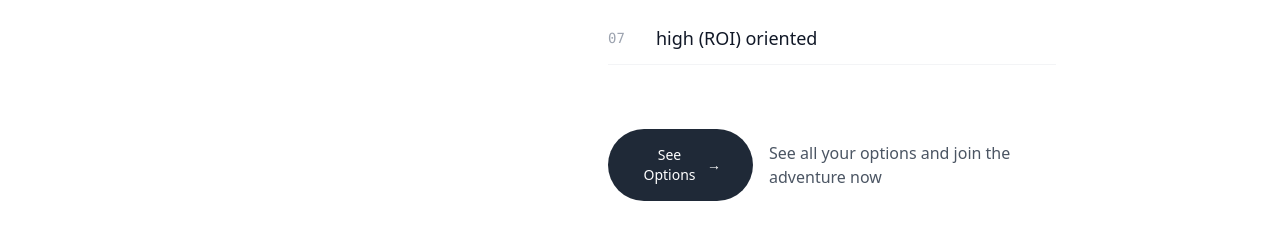
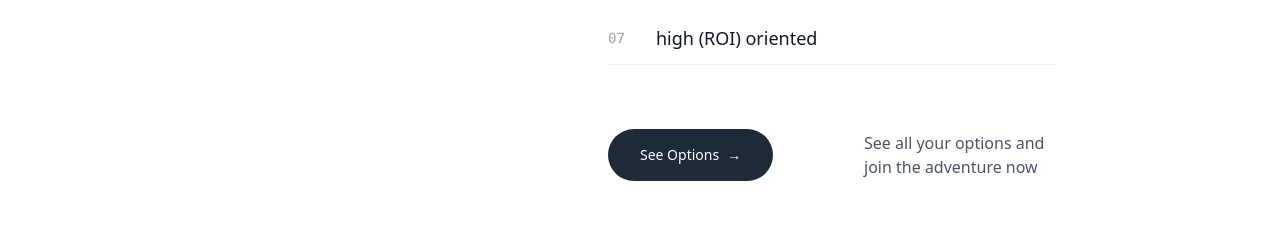
Before and after one commit to realahmed45/Future-bali-frontend, a React (Create React App) app: page / in a window 1280 px wide. Shown: the part 5580-5831 px from the top of the page. Built offline with nearby package versions, Linux system fonts and the light colour scheme; no server answers.

Commit message:
new changes

```diff
--- a/src/components/Home.js
+++ b/src/components/Home.js
@@ -362,10 +362,12 @@ const NuanuHomepage = () => {
 
               <div className="space-y-3 pt-6 lg:pt-8">
                 <div className="flex flex-col lg:flex-row items-center space-y-2 lg:space-y-0 lg:space-x-4">
-                  <button className="bg-gray-800 text-white px-6 py-3 lg:px-8 lg:py-4 rounded-full text-sm font-medium hover:bg-gray-900 transition-colors flex items-center space-x-2 w-full lg:w-auto">
-                    <span>See Options</span>
-                    <span>→</span>
-                  </button>
+                  <Link to="/packages" className="w-full">
+                    <button className="bg-gray-800 text-white px-6 py-3 lg:px-8 lg:py-4 rounded-full text-sm font-medium hover:bg-gray-900 transition-colors flex items-center space-x-2 w-full lg:w-auto">
+                      <span>See Options</span>
+                      <span>→</span>
+                    </button>
+                  </Link>
                   <p className="text-gray-600 text-center lg:text-left text-sm lg:text-base">
                     See all your options and join the adventure now
                   </p>
--- a/src/components/Package1Cart.js
+++ b/src/components/Package1Cart.js
@@ -418,7 +418,7 @@ const Package1Cart = () => {
       <div className="mt-4">
         <button
           onClick={() => setShowAddOns(!showAddOns)}
-          className="w-full bg-indigo-600 text-white py-2 px-4 rounded-lg text-sm font-bold hover:bg-indigo-700 transition-all duration-300 flex items-center justify-center gap-2"
+          className="w-full bg-indigo-600 text-white py-2 px-4 rounded-lg text-lg font-bold hover:bg-indigo-700 transition-all duration-300 flex items-center justify-center gap-2"
         >
           <FaPlus size={12} />
           {showAddOns ? "Hide Available Add-Ons" : "Add More Add-Ons"}
```
